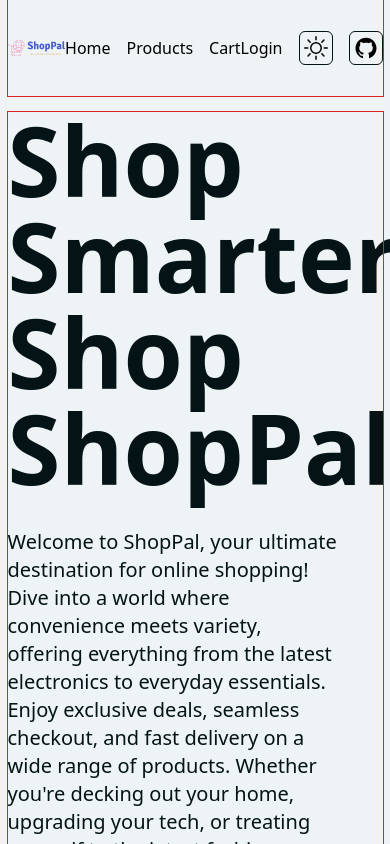
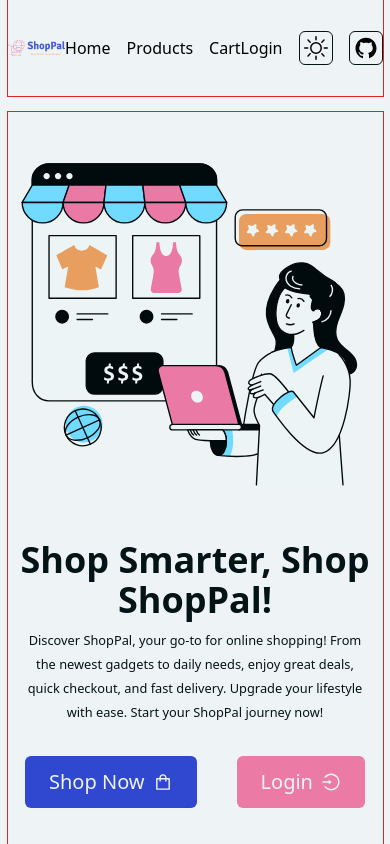
Before and after one commit to MaorBezalel/ShopPal, a React (Vite) app in the folder client/: page / in a window 390 px wide. Shown: the top 844 px of the page. Built offline with nearby package versions, Linux system fonts and the light colour scheme; no server answers.

Commit message:
Improve responsiveness of Home page banner, headings, and navigation links

```diff
--- a/client/src/pages/home/Home.page.tsx
+++ b/client/src/pages/home/Home.page.tsx
@@ -1,41 +1,61 @@
 import Lottie from 'lottie-react';
 import { Link } from 'react-router-dom';
-import { useNavigate } from 'react-router';
 import { useAuth } from '@/shared/hooks/useAuth.hook';
-import { useApi } from '@/shared/hooks/useApi.hook';
 import home_banner_lottie from '@/assets/lottie/home-banner.json';
 import { IconShoppingBag, IconLogin } from '@/shared/components/icons';
 
 export function HomePage() {
-    const navigate = useNavigate();
-    const { userApi } = useApi();
-    const { auth, setAuth } = useAuth();
+    const { auth } = useAuth();
 
-    const handleLogout = async () => {
-        try {
-            const message = await userApi.logout();
-            setAuth(null);
-            console.log(message);
-        } catch (error) {
-            console.error(error);
-        }
-    };
     return (
-        <main className="container-highlight container mx-auto flex flex-1 flex-row items-center justify-between gap-4 text-text-950">
-            <section className="flex flex-col justify-start gap-4">
-                <h1 className="text-8xl font-bold">Shop Smarter, Shop ShopPal!</h1>
-                <p className="mt-4 text-pretty pr-20 text-xl">
-                    Welcome to ShopPal, your ultimate destination for online shopping! Dive into a world where
-                    convenience meets variety, offering everything from the latest electronics to everyday essentials.
-                    Enjoy exclusive deals, seamless checkout, and fast delivery on a wide range of products. Whether
-                    you're decking out your home, upgrading your tech, or treating yourself to the latest fashion
-                    trends, ShopPal makes it easy to shop anytime, anywhere. Experience shopping that's designed with
-                    you in mind. Start exploring today!
+        <main
+            className="container-highlight container mx-auto flex flex-1 flex-row items-center justify-between gap-4 text-text-950
+            tablet-lg:flex-col-reverse tablet-lg:justify-around tablet-lg:gap-0
+            tablet-sm:justify-center tablet-sm:gap-10"
+        >
+            <section
+                className="flex flex-col justify-start gap-4
+                tablet-lg:items-center tablet-lg:justify-center tablet-lg:text-center
+                tablet-sm:gap-2"
+            >
+                <h1
+                    className="text-8xl font-bold
+                    pc-lg:text-7xl
+                    pc-md:text-6xl
+                    pc-sm:text-[3.5rem]
+                    tablet-lg:text-5xl
+                    tablet-sm:text-4xl
+                    mobile-md:text-3xl
+                    "
+                >
+                    Shop Smarter, Shop ShopPal!
+                </h1>
+                <p
+                    className="mt-4 text-pretty pr-20 text-xl
+                    pc-md:text-lg
+                    pc-sm:text-base
+                    tablet-lg:px-10
+                    tablet-sm:mt-0
+                    tablet-sm:px-6 tablet-sm:text-[0.9rem]
+                    mobile-lg:px-4 mobile-lg:text-[0.8rem]
+                    mobile-md:px-2"
+                >
+                    Discover ShopPal, your go-to for online shopping! From the newest gadgets to daily needs, enjoy
+                    great deals, quick checkout, and fast delivery. Upgrade your lifestyle with ease. Start your ShopPal
+                    journey now!
                 </p>
-                <nav className="mt-3 flex flex-row gap-10">
+                <nav
+                    className="mt-3 flex flex-row gap-10
+                    tablet-lg:w-full tablet-lg:justify-center
+                    tablet-sm:mt-6"
+                >
                     <Link
                         to="/products"
-                        className="flex flex-row items-center gap-3 rounded-md bg-primary-500 px-8 py-4 text-3xl text-background-50 transition-all duration-200 ease-in-out hover:-translate-y-1 hover:bg-primary-600 hover:brightness-100 active:scale-95 active:bg-primary-700"
+                        className="flex flex-row items-center gap-3 rounded-md bg-primary-500 px-8 py-4 text-3xl text-background-50 transition-all duration-200 ease-in-out hover:-translate-y-1 hover:bg-primary-600 hover:brightness-100 active:scale-95 active:bg-primary-700
+                        tablet-lg:justify-center tablet-lg:gap-2 tablet-lg:px-8 tablet-lg:py-4 tablet-lg:text-xl
+                        tablet-sm:px-6 tablet-sm:py-3
+                        mobile-md:px-4 mobile-md:py-2 mobile-md:text-lg
+                        "
                     >
                         <span>Shop Now</span>
                         <IconShoppingBag />
@@ -43,7 +63,10 @@
                     {!auth?.user && (
                         <Link
                             to="/auth/login"
-                            className="flex flex-row items-center gap-3 rounded-md bg-secondary-300 px-8 py-4 text-3xl text-background-50 transition-all duration-200 ease-in-out hover:-translate-y-1 hover:bg-secondary-400 hover:brightness-100 active:scale-95 active:bg-secondary-500"
+                            className="flex flex-row items-center gap-3 rounded-md bg-secondary-300 px-8 py-4 text-3xl text-background-50 transition-all duration-200 ease-in-out hover:-translate-y-1 hover:bg-secondary-400 hover:brightness-100 active:scale-95 active:bg-secondary-500
+                            tablet-lg:justify-center tablet-lg:gap-2 tablet-lg:px-8 tablet-lg:py-4 tablet-lg:text-xl
+                            tablet-sm:px-6 tablet-sm:py-3
+                            mobile-md:px-4 mobile-md:py-2 mobile-md:text-lg"
                         >
                             <span>Login</span>
                             <IconLogin />
@@ -51,7 +74,16 @@
                     )}
                 </nav>
             </section>
-            <Lottie animationData={home_banner_lottie} loop={true} className="min-h-[40rem] min-w-[40rem]" />
+            <Lottie
+                animationData={home_banner_lottie}
+                loop={true}
+                className="min-h-[40rem] min-w-[40rem]
+                pc-md:min-h-[30rem] pc-md:min-w-[30rem]
+                tablet-sm:h-[25rem] tablet-sm:min-h-min tablet-sm:w-[25rem] tablet-sm:min-w-min
+                mobile-lg:h-[22rem] mobile-lg:w-[22rem]
+                mobile-md:h-[20rem] mobile-md:w-[20rem]
+                "
+            />
         </main>
     );
 }
```
